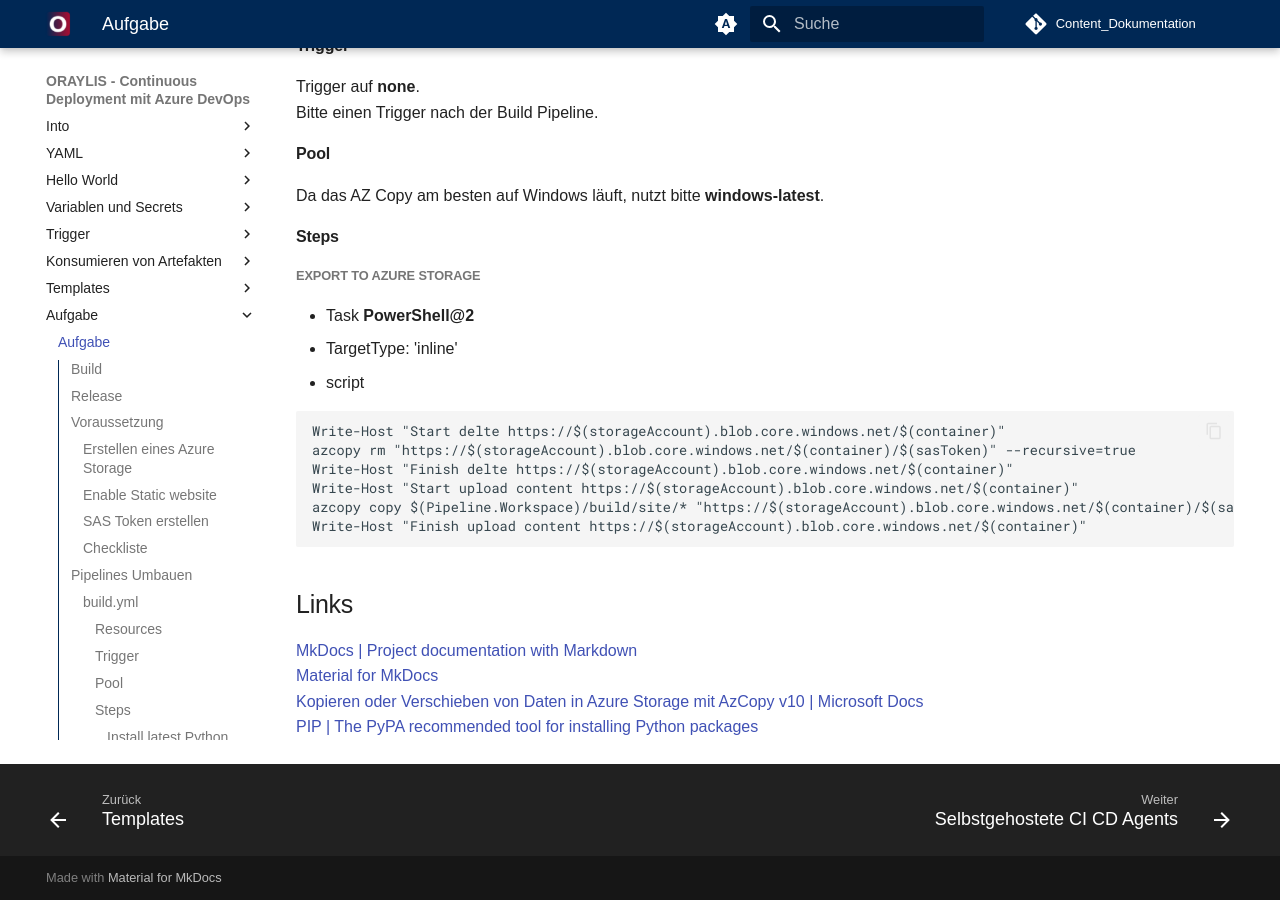
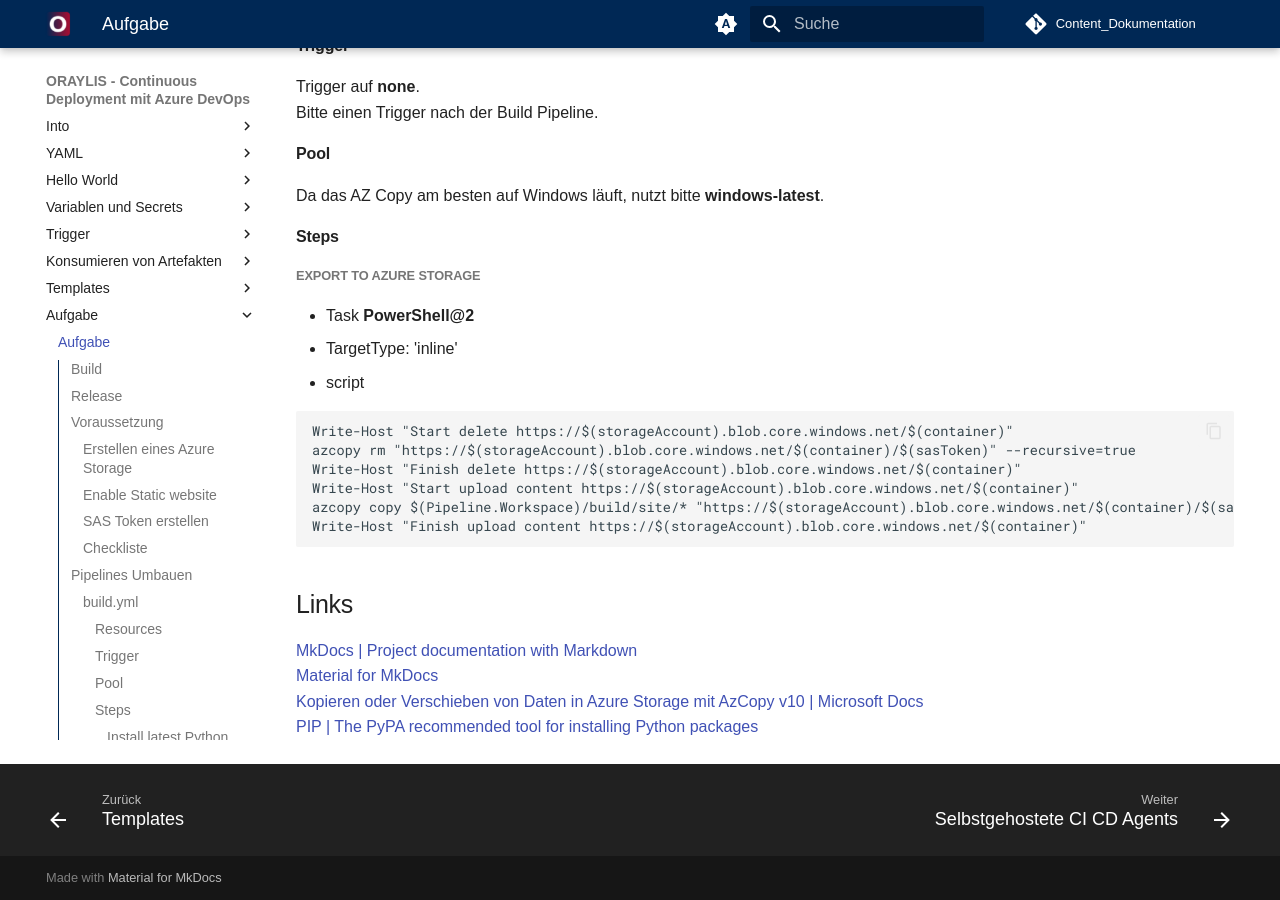
Before and after one commit to zyeiy2/Content_Dokumentation, an MkDocs documentation site: the page built from docs/Aufgabe/Aufgabe.md, in a window 1280 px wide and 900 px high, scrolled down 5302 px. Built offline with MkDocs 1.6.1 and Material for MkDocs 9.7.7, drawn with Linux system fonts in a browser that asks for light colours; some web fonts are replaced; comment, search, counter and statistics services are not loaded.

Commit message:
work in progress using quickpush

````diff
--- a/docs/Aufgabe/Aufgabe.md
+++ b/docs/Aufgabe/Aufgabe.md
@@ -142,9 +142,9 @@
 - TargetType: 'inline'
 - script
 ```PowerShell
-Write-Host "Start delte https://$(storageAccount).blob.core.windows.net/$(container)"
+Write-Host "Start delete https://$(storageAccount).blob.core.windows.net/$(container)"
 azcopy rm "https://$(storageAccount).blob.core.windows.net/$(container)/$(sasToken)" --recursive=true
-Write-Host "Finish delte https://$(storageAccount).blob.core.windows.net/$(container)"
+Write-Host "Finish delete https://$(storageAccount).blob.core.windows.net/$(container)"
 Write-Host "Start upload content https://$(storageAccount).blob.core.windows.net/$(container)"
 azcopy copy $(Pipeline.Workspace)/build/site/* "https://$(storageAccount).blob.core.windows.net/$(container)/$(sasToken)" --recursive=true
 Write-Host "Finish upload content https://$(storageAccount).blob.core.windows.net/$(container)"
````
